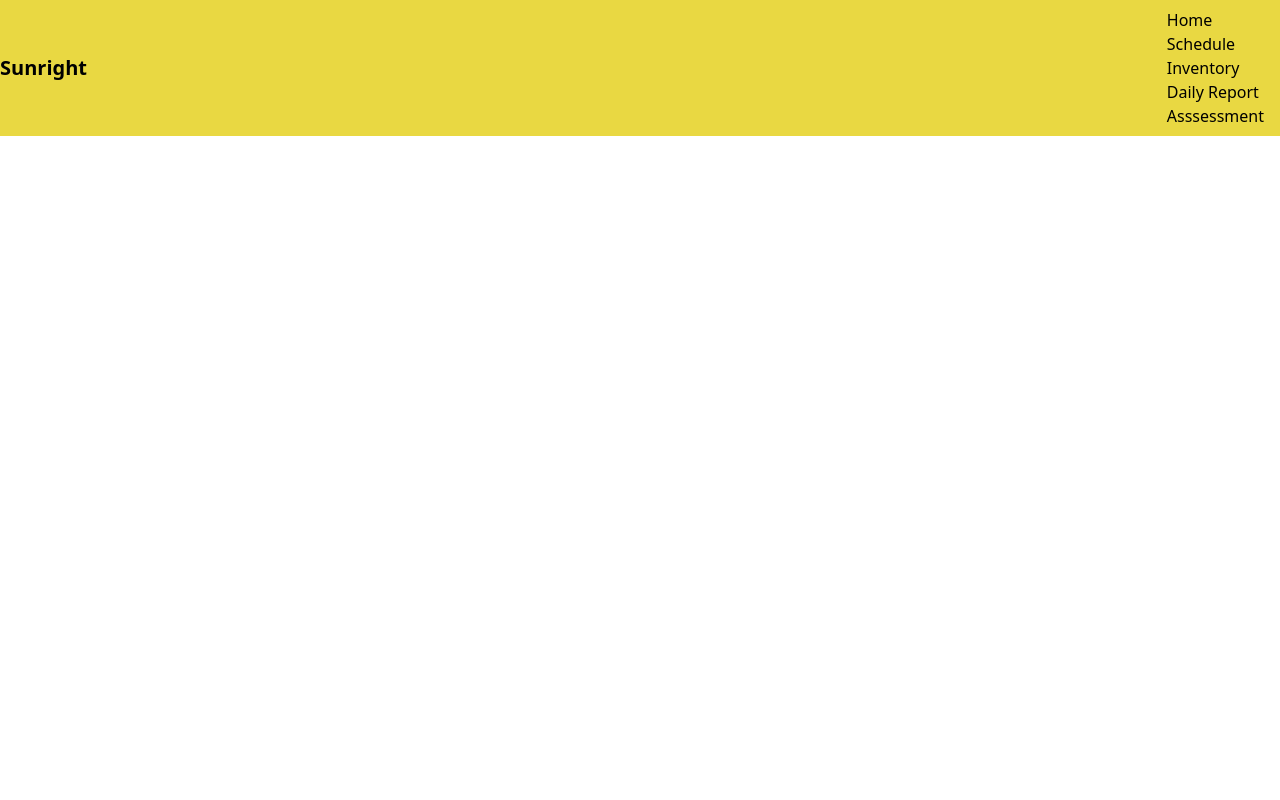
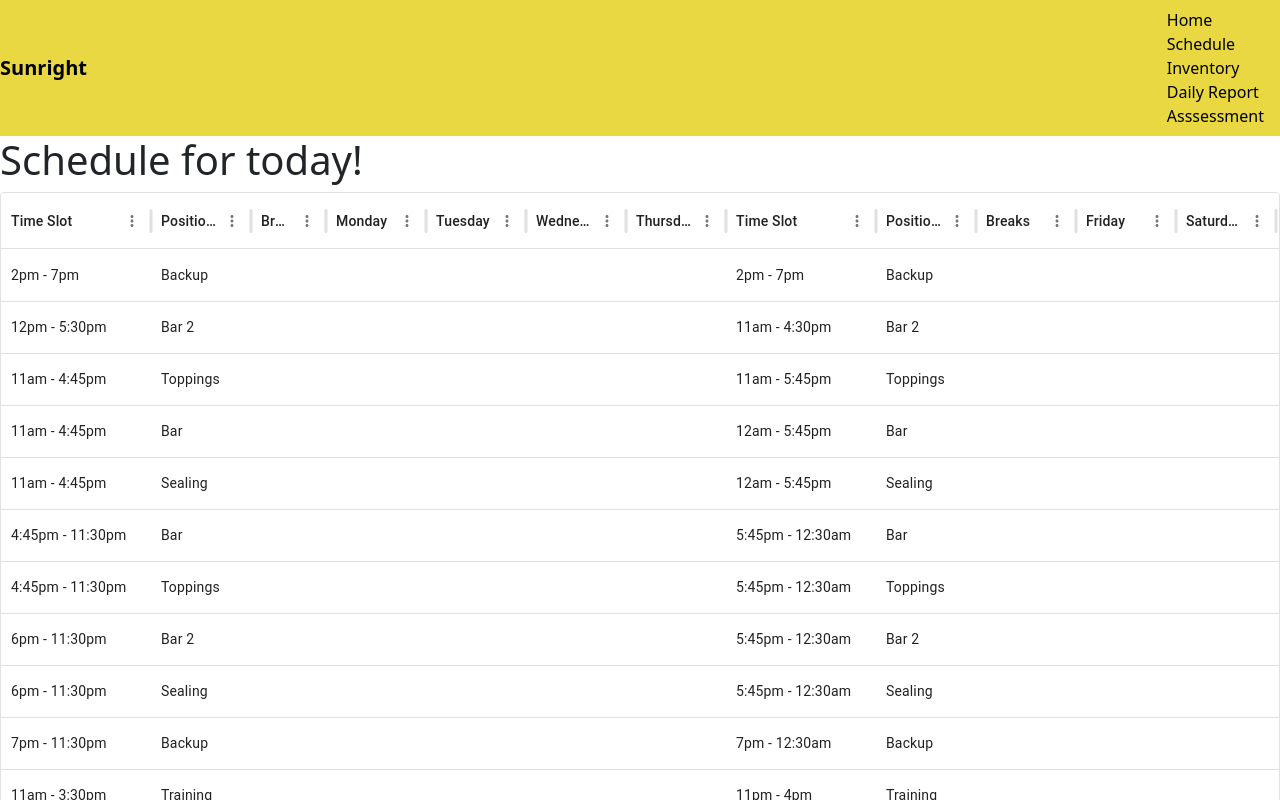
Before and after one commit to lestersanjuan/sunrightHub, a React (Vite) app in the folder SunrightHub/: page /Schedule in a window 1280 px wide. Shown: the top 800 px of the page. Built offline with nearby package versions, Linux system fonts and the light colour scheme.

Commit message:
some progress on this

```diff
--- a/SunrightHub/src/App.tsx
+++ b/SunrightHub/src/App.tsx
@@ -1,15 +1,16 @@
 import React from "react";
 import NavBar from "./components/NavBar/NavBar";
-import "./app.css"; // Ensure your CSS file is imported
 import { Routes, Route, BrowserRouter } from "react-router-dom";
 import DailyReport from "./components/DailyReport/DailyReport";
 import Inventory from "./components/Inventory/Inventory";
 import Assessment from "./components/Assessment/Assessment";
+import Schedule from "./components/Schedule/Schedule";
 function App() {
   return (
     <BrowserRouter>
       <NavBar />
       <Routes>
+        <Route path="/Schedule" element={<Schedule />} />
         <Route path="/DailyReport" element={<DailyReport />} />
         <Route path="/Inventory" element={<Inventory />} />
         <Route path="/NavBar" element={<DailyReport />} />
--- a/SunrightHub/src/components/Schedule/Schedule.tsx
+++ b/SunrightHub/src/components/Schedule/Schedule.tsx
@@ -0,0 +1,227 @@
+import * as React from 'react';
+
+import {
+    DataGrid,
+    GridColDef,
+    GridValueGetter,
+} from '@mui/x-data-grid';
+
+
+//Time Slot Positions Breaks Monday Tuesday Wednesday Thursday Time Slot Positions Breaks Friday Saturday Time Slot Positions Breaks Sunday
+function Schedule() {
+    const row = [
+        {
+            id: 1,
+            timeSlot1: " 2pm - 7pm",
+            timeSlot2: " 2pm - 7pm",
+            timeSlot3: " 2pm - 7pm",
+            Positions: "Backup",
+            Positions2: "Backup",
+            Positions3: "Backup",
+        },
+        {
+            id: 2,
+            timeSlot1: " 12pm - 5:30pm",
+            timeSlot2: " 11am - 4:30pm",
+            timeSlot3: " 11pm - 4:45pm",
+            Positions: "Bar 2",
+            Positions2: "Bar 2",
+            Positions3: "Bar 2",
+        },
+        {
+            id: 3,
+            timeSlot1: " 11am - 4:45pm",
+            timeSlot2: " 11am - 5:45pm",
+            timeSlot3: " 11am - 4:45pm",
+            Positions: "Toppings",
+            Positions2: "Toppings",
+            Positions3: "Toppings",
+        },
+        {
+            id: 4,
+            timeSlot1: " 11am - 4:45pm",
+            timeSlot2: " 12am - 5:45pm",
+            timeSlot3: " 11am - 4:45pm",
+            Positions: "Bar",
+            Positions2: "Bar",
+            Positions3: "Bar",
+        },
+        {
+            id: 5,
+            timeSlot1: " 11am - 4:45pm",
+            timeSlot2: " 12am - 5:45pm",
+            timeSlot3: " 12am - 4:45pm",
+            Positions: "Sealing",
+            Positions2: "Sealing",
+            Positions3: "Sealing",
+        },
+        {
+            id: 6,
+            timeSlot1: " 4:45pm - 11:30pm",
+            timeSlot2: " 5:45pm - 12:30am",
+            timeSlot3: " 4:45pm - 11:30pm",
+            Positions: "Bar",
+            Positions2: "Bar",
+            Positions3: "Bar",
+        },
+        {
+            id: 7,
+            timeSlot1: " 4:45pm - 11:30pm",
+            timeSlot2: " 5:45pm - 12:30am",
+            timeSlot3: " 4:45pm - 11:30pm",
+            Positions: "Toppings",
+            Positions2: "Toppings",
+            Positions3: "Toppings",
+        },
+        {
+            id: 8,
+            timeSlot1: " 6pm - 11:30pm",
+            timeSlot2: " 5:45pm - 12:30am",
+            timeSlot3: " 4:45pm - 11:30pm",
+            Positions: "Bar 2",
+            Positions2: "Bar 2",
+            Positions3: "Bar 2",
+        },
+        {
+            id: 9,
+            timeSlot1: " 6pm - 11:30pm",
+            timeSlot2: " 5:45pm - 12:30am",
+            timeSlot3: " 4:45pm - 11:30pm",
+            Positions: "Sealing",
+            Positions2: "Sealing",
+            Positions3: "Sealing",
+        },
+        {
+            id: 10,
+            timeSlot1: " 7pm - 11:30pm",
+            timeSlot2: " 7pm - 12:30am",
+            timeSlot3: " 6:30pm - 11:30pm",
+            Positions: "Backup",
+            Positions2: "Backup",
+            Positions3: "Backup",
+        },
+        {
+            id: 11,
+            timeSlot1: " 11am - 3:30pm",
+            timeSlot2: " 11pm - 4pm",
+            timeSlot3: " 11pm - 3:30pm",
+            Positions: "Training",
+            Positions2: "Training",
+            Positions3: "Training",
+        },
+        {
+            id: 12,
+            timeSlot1: " 7pm - 11:30pm",
+            timeSlot2: " 7:30m - 12:30pm",
+            timeSlot3: " 7pm - 11:30pm",
+            Positions: "Training",
+            Positions2: "Training",
+            Positions3: "Training",
+        }
+    ]
+    const col = [
+        {
+            field: 'timeSlot1',
+            headerName: 'Time Slot',
+            width: 150,
+        },
+        {
+            field: 'Positions',
+            headerName: 'Positions',
+            width: 100,
+        },
+        {
+            field: 'Breaks',
+            headerName: 'Breaks',
+            width: 75,
+        },
+        {
+            field: 'Monday',
+            headerName: 'Monday',
+            width: 100,
+        },
+        {
+            field: 'Tuesday',
+            headerName: 'Tuesday',
+            width: 100,
+        },
+        {
+            field: 'Wednesday',
+            headerName: 'Wednesday',
+            width: 100,
+        },
+        {
+            field: 'Thursday',
+            headerName: 'Thursday',
+            width: 100,
+        },
+        {
+            field: 'timeSlot2',
+            headerName: 'Time Slot',
+            width: 150,
+        },
+        {
+            field: 'Positions2',
+            headerName: 'Positions',
+            width: 100,
+        },
+        {
+            field: 'Breaks2',
+            headerName: 'Breaks',
+            width: 100,
+        },
+        {
+            field: 'Friday',
+            headerName: 'Friday',
+            width: 100,
+        },
+        {
+            field: 'Saturday',
+            headerName: 'Saturday',
+            width: 100,
+        },
+        {
+            field: 'timeSlot3',
+            headerName: 'Time Slot',
+            width: 150,
+        },
+        {
+            field: 'Positions3',
+            headerName: 'Positions',
+            width: 100,
+        },
+        {
+            field: 'Breaks3',
+            headerName: 'Breaks',
+            width: 100,
+        },
+        {
+            field: 'Sunday',
+            headerName: 'Sunday',
+            width: 100,
+        }
+    ]
+
+
+return <>
+    <h1>Schedule for today!</h1>
+    <div style={{ height: 1000, width: '100%' }}>
+        <DataGrid
+            rows={row}
+            columns={col}
+            initialState={{
+                pagination: {
+                    paginationModel: {
+                        pageSize: 12,
+                    },
+                },
+            }}
+            pageSizeOptions={[12]}
+            disableRowSelectionOnClick
+        />
+    </div>
+</>
+}
+
+
+export default Schedule;
```
Also changed, not shown: SunrightHub/src/components/Schedule/Schedule.css (added).
